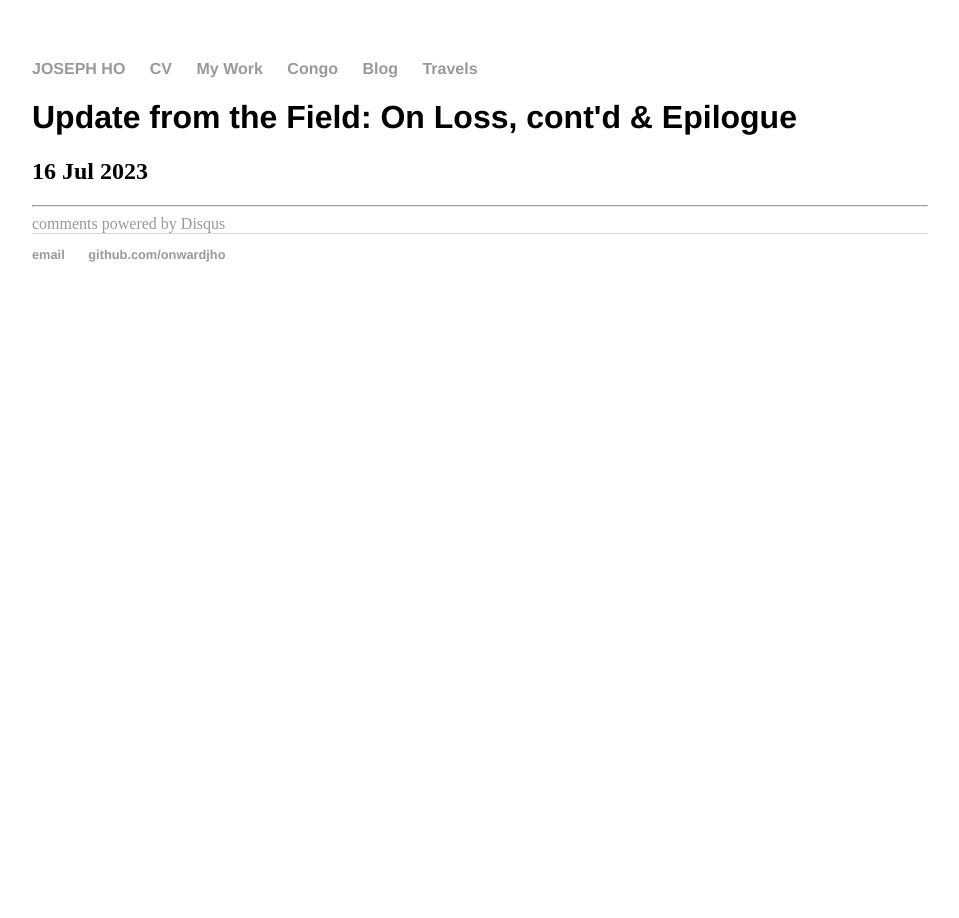
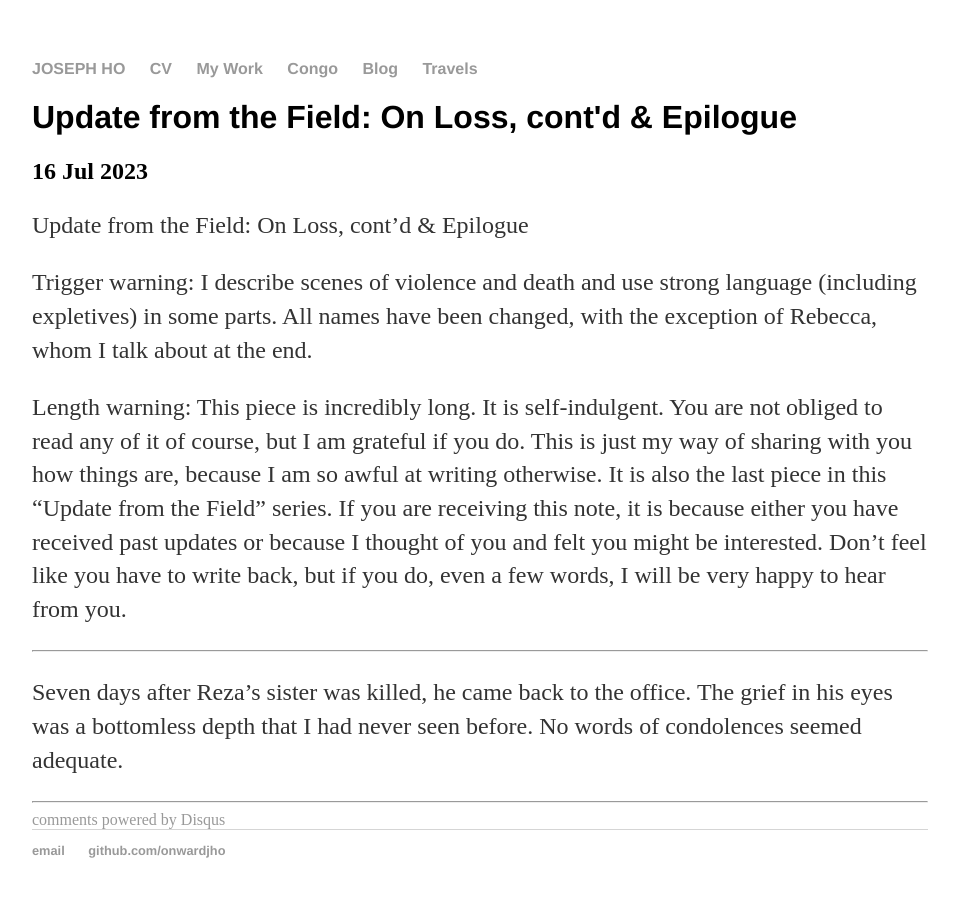
Before and after one commit to onwardjho/onwardjho.github.io, a Jekyll site: the page built from _posts/2017-09-10-onwardjho-update-field-202307.md, in a window 1280 px wide. Shown: the whole page, without its empty margins (160-1119 px from the left). Built offline with Jekyll 4.4.1, drawn with Linux system fonts in a browser that asks for light colours; comment, search, counter and statistics services are not loaded.

Commit message:
Update 2017-09-10-onwardjho-update-field-202307.md

```diff
--- a/_posts/2017-09-10-onwardjho-update-field-202307.md
+++ b/_posts/2017-09-10-onwardjho-update-field-202307.md
@@ -3,3 +3,12 @@ layout: post
 title: "Update from the Field: On Loss, cont'd & Epilogue"
 date: 2023-07-16
 ---
+Update from the Field: On Loss, cont’d & Epilogue
+
+
+Trigger warning: I describe scenes of violence and death and use strong language (including expletives) in some parts. All names have been changed, with the exception of Rebecca, whom I talk about at the end.
+
+Length warning: This piece is incredibly long. It is self-indulgent. You are not obliged to read any of it of course, but I am grateful if you do. This is just my way of sharing with you how things are, because I am so awful at writing otherwise. It is also the last piece in this “Update from the Field” series. If you are receiving this note, it is because either you have received past updates or because I thought of you and felt you might be interested. Don’t feel like you have to write back, but if you do, even a few words, I will be very happy to hear from you.
+
+***
+Seven days after Reza’s sister was killed, he came back to the office. The grief in his eyes was a bottomless depth that I had never seen before. No words of condolences seemed adequate.
```
